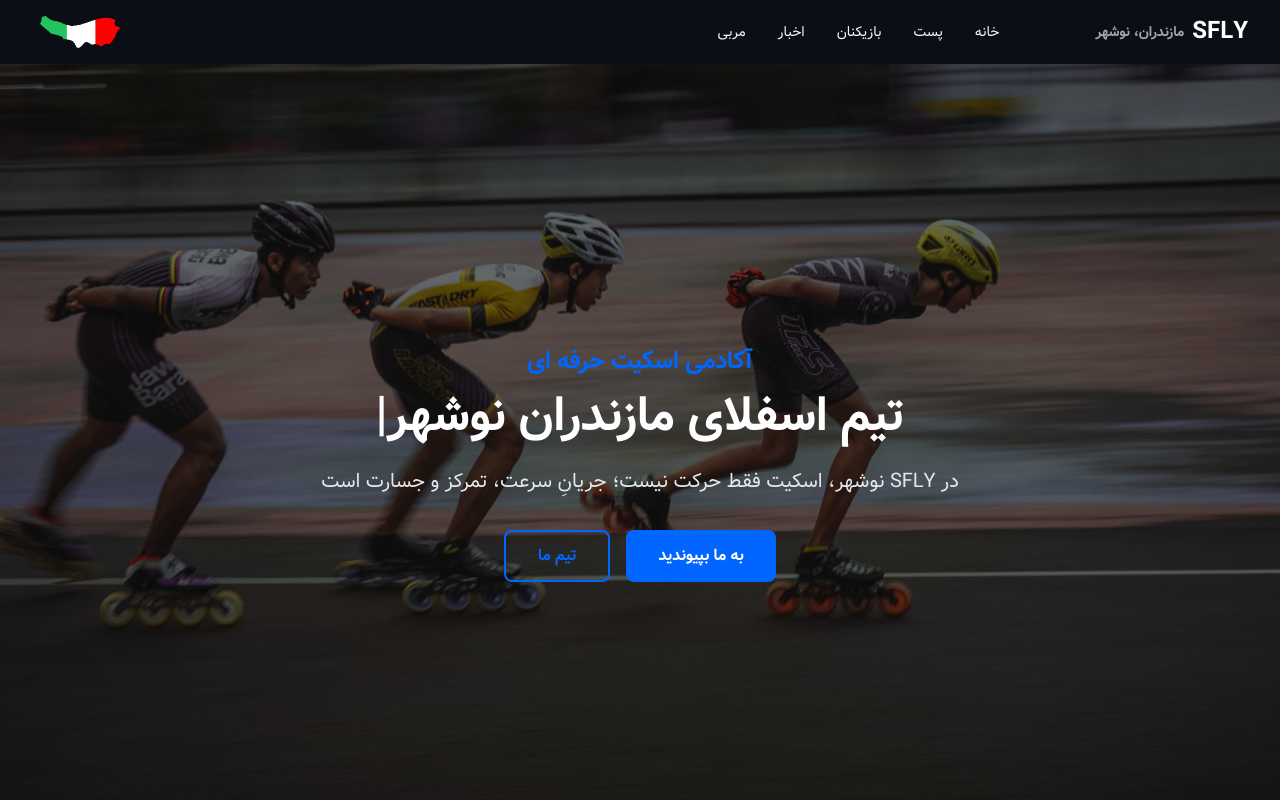
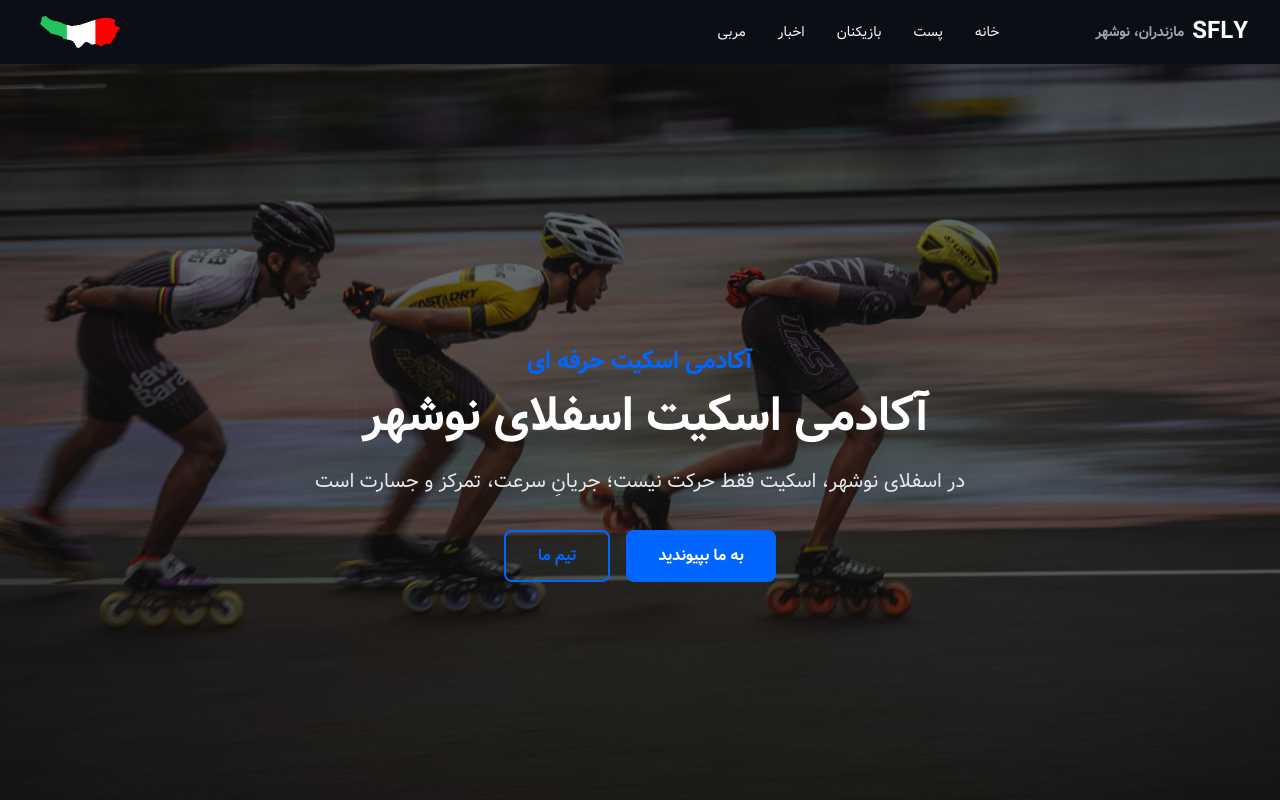
Before and after one commit to SFLY-NOWSHAHR/sfly-website, a Next.js app: page / in a window 1280 px wide. Shown: the top 800 px of the page. Built offline with nearby package versions, Linux system fonts and the light colour scheme.

Commit message:
modified: hero content

```diff
--- a/app/page.tsx
+++ b/app/page.tsx
@@ -16,9 +16,9 @@ export default async function Home() {
   return (
     <>
       <Hero
-        title="تیم اسفلای مازندران نوشهر"
+        title="آکادمی اسکیت اسفلای نوشهر"
         subtitle="آکادمی اسکیت حرفه ای"
-        description="در SFLY نوشهر، اسکیت فقط حرکت نیست؛
+        description="در اسفلای نوشهر، اسکیت فقط حرکت نیست؛
 جریانِ سرعت، تمرکز و جسارت است"
         ctaText="به ما بپیوندید"
         ctaHref="/players"
--- a/components/Hero.tsx
+++ b/components/Hero.tsx
@@ -46,7 +46,7 @@ export default function Hero({
         )}
 
         <h1 className="text-balance text-4xl md:text-5xl font-bold text-white mb-6 leading-tight">
-          <ReactTyped strings={[title]} typeSpeed={40} backDelay={3000} backSpeed={50} loop/>
+          <ReactTyped strings={[title, "بامربیگری فاطمه عبدالهی", "در مازندران، نوشهر"]} typeSpeed={60} backDelay={2500} backSpeed={50} loop/>
         </h1>
 
         {description && (
```
